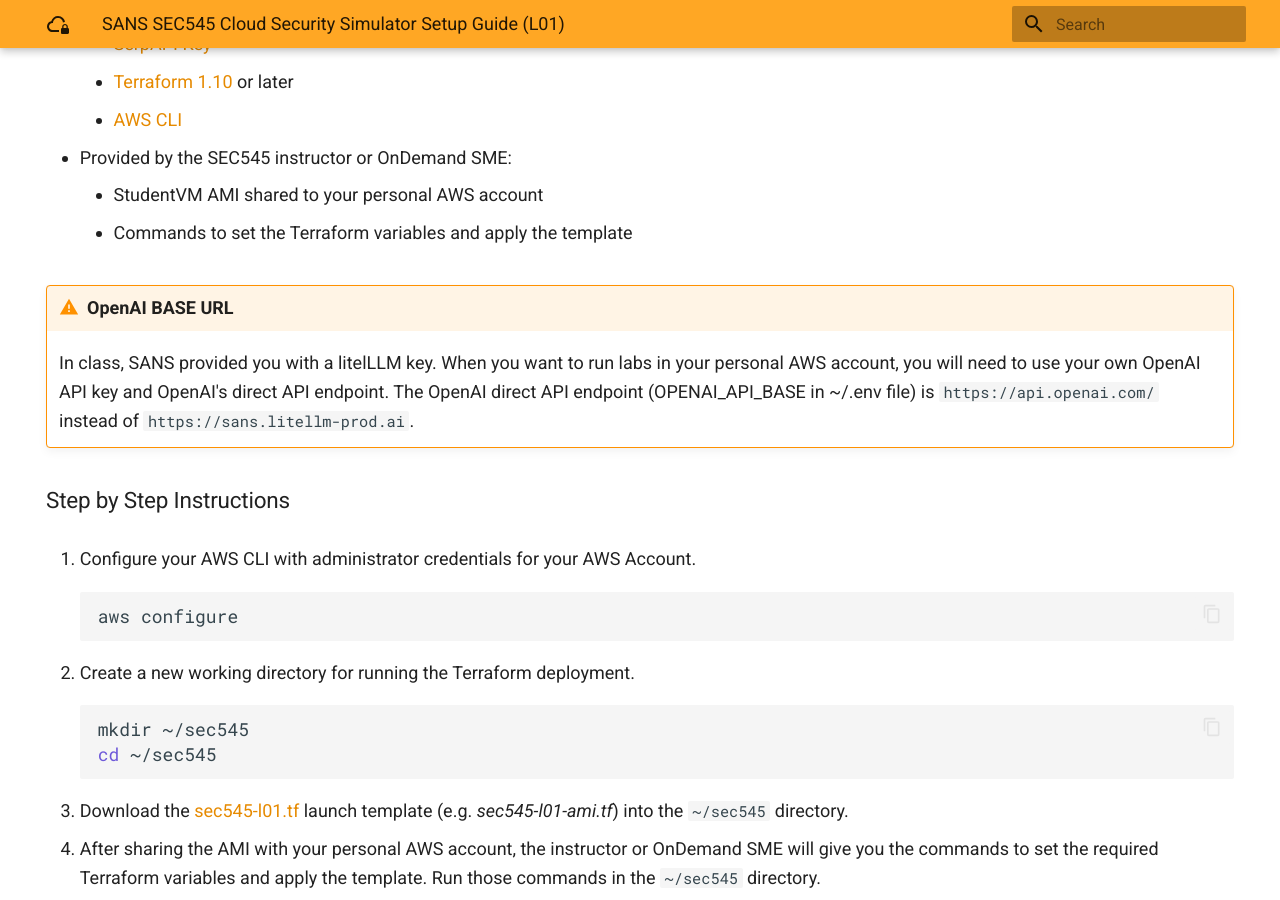
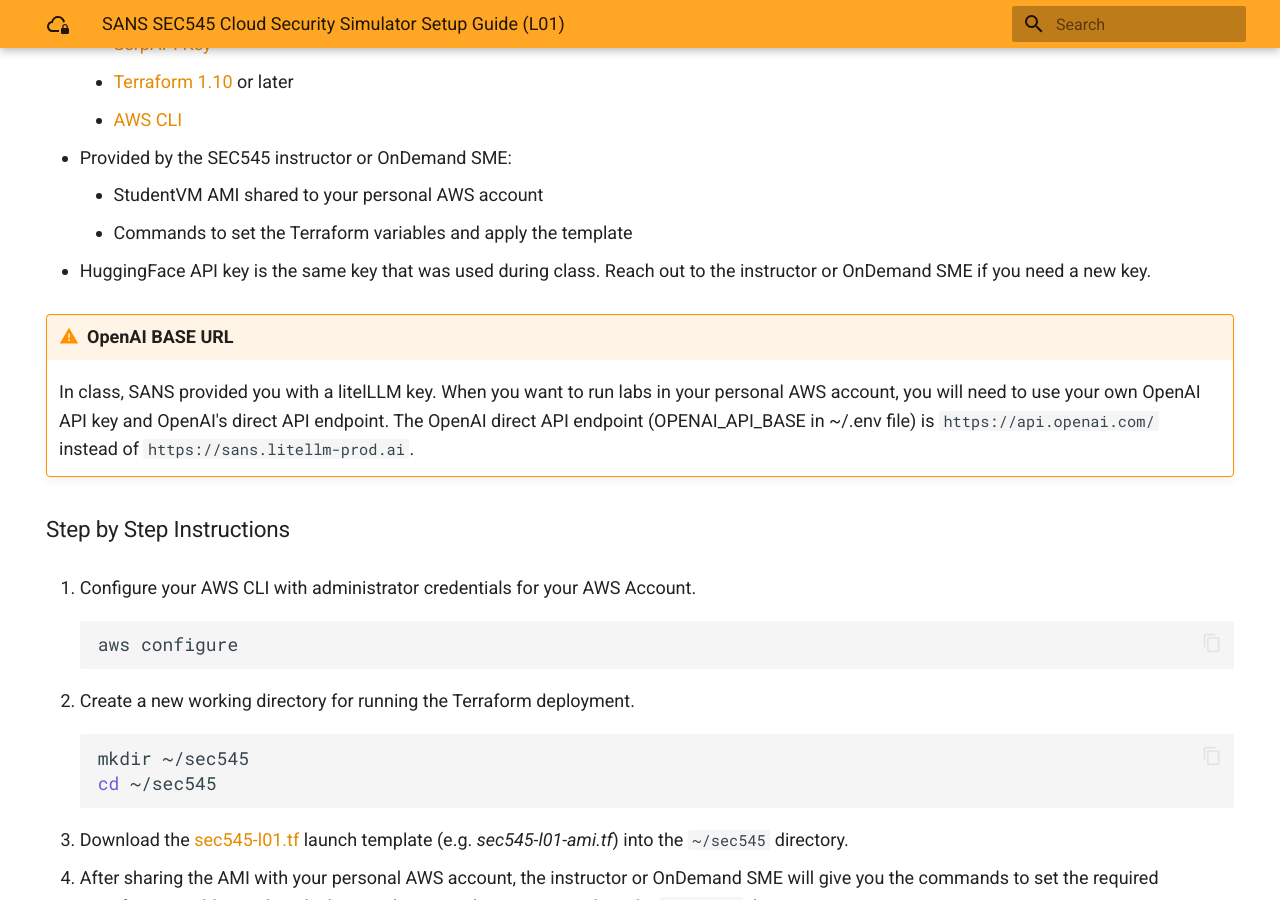
Before and after one commit to sans-cloud-sec540/simulator, an MkDocs documentation site: the page built from docs/docs/sec545-l01.md, in a window 1280 px wide and 900 px high, scrolled down 931 px. Built offline with MkDocs 1.6.1 and Material for MkDocs 9.7.7, drawn with Linux system fonts in a browser that asks for light colours.

Commit message:
Update instructions for Huggingfacekey

```diff
--- a/docs/docs/sec545-l01.md
+++ b/docs/docs/sec545-l01.md
@@ -34,6 +34,7 @@
 - Provided by the SEC545 instructor or OnDemand SME:
     - StudentVM AMI shared to your personal AWS account
     - Commands to set the Terraform variables and apply the template
+  - HuggingFace API key is the same key that was used during class. Reach out to the instructor or OnDemand SME if you need a new key.
 
 !!! warning "OpenAI BASE URL"
 
```
